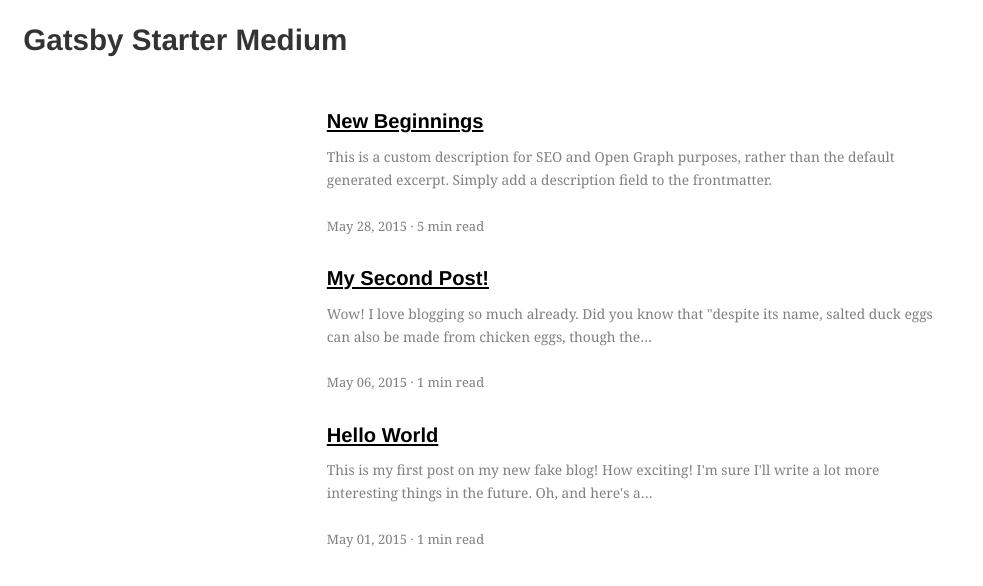
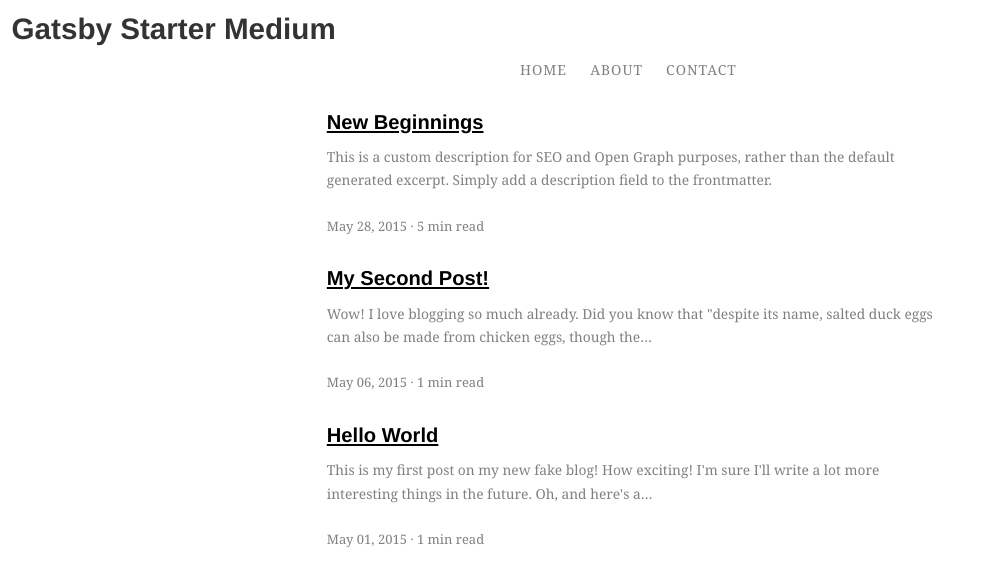
Before and after one commit to s-kris/gatsby-starter-medium, a Gatsby site: page / in a window 1280 px wide. Shown: the whole page, without its empty margins (0-983 px from the left). Built offline with nearby package versions, Linux system fonts and the light colour scheme; Gatsby itself is replaced by a stand-in of ours; some packages are replaced by stand-ins of ours; what typography-theme-github would draw is missing.

Commit message:
add menu with react-headroom

```diff
--- a/package.json
+++ b/package.json
@@ -29,6 +29,7 @@
     "prismjs": "^1.16.0",
     "react": "^16.8.6",
     "react-dom": "^16.8.6",
+    "react-headroom": "^2.2.8",
     "react-helmet": "^5.2.1",
     "react-typography": "^0.16.19",
     "reading-time": "^1.2.0",
--- /dev/null
+++ b/src/components/Menu.js
@@ -0,0 +1,49 @@
+import React from "react"
+import { Link } from "gatsby"
+
+import { scale, rhythm } from "../utils/typography"
+
+const menuItems = [
+  {
+    name: "Home",
+    path: "/",
+  },
+  {
+    name: "About",
+    path: "/about",
+  },
+  {
+    name: "Contact",
+    path: "/contact",
+  },
+]
+
+function Menu() {
+  return (
+    <div
+      style={{
+        display: "flex",
+        justifyContent: "center",
+      }}
+    >
+      {menuItems.map(m => (
+        <Link
+          style={{
+            boxShadow: `none`,
+            textDecoration: `none`,
+            textTransform: "uppercase",
+            letterSpacing: 1,
+            color: "grey",
+            ...scale(-1 / 5),
+            marginRight: rhythm(1),
+          }}
+          to={m.path}
+        >
+          <p>{m.name}</p>
+        </Link>
+      ))}
+    </div>
+  )
+}
+
+export default Menu
--- a/src/components/PostCard.js
+++ b/src/components/PostCard.js
@@ -18,7 +18,6 @@
         padding: rhythm(1 / 2),
         borderRadius: rhythm(1 / 5),
         boxShadow: "0 4px 8px 0 rgba(0,0,0,0.05)",
-        transition: "0.3s",
       }}
     >
       <span
--- a/src/components/layout.js
+++ b/src/components/layout.js
@@ -1,7 +1,9 @@
 import React from "react"
 import { Link } from "gatsby"
+import Headroom from "react-headroom"
+import { rhythm, scale } from "../utils/typography"
 
-import { rhythm, scale } from "../utils/typography"
+import Menu from "./Menu"
 
 class Layout extends React.Component {
   render() {
@@ -9,12 +11,16 @@
     let header
 
     header = (
+      <div
+        style={{
+          backgroundColor: "#ffffff",
+        }}
+      >
         <h1
           style={{
             ...scale(2 / 2.25),
             fontWeight: "bold",
-          marginTop: 0,
-          padding: rhythm(1),
+            margin: rhythm(1 / 2),
           }}
         >
           <Link
@@ -28,6 +34,8 @@
             {title}
           </Link>
         </h1>
+        <Menu />
+      </div>
     )
 
     return (
@@ -37,7 +45,10 @@
           marginRight: `auto`,
         }}
       >
+        <Headroom>
           <header>{header}</header>
+        </Headroom>
+
         <main>{children}</main>
         {/* <footer>
           © {new Date().getFullYear()}, Built with
--- a/src/templates/blog-post.js
+++ b/src/templates/blog-post.js
@@ -33,7 +33,6 @@
             <h1
               style={{
                 ...scale(6 / 5),
-                marginTop: 0,
               }}
             >
               {post.frontmatter.title}
```
Also changed, not shown: 1 other file. Lines whose indentation alone changed are shown as unchanged.
